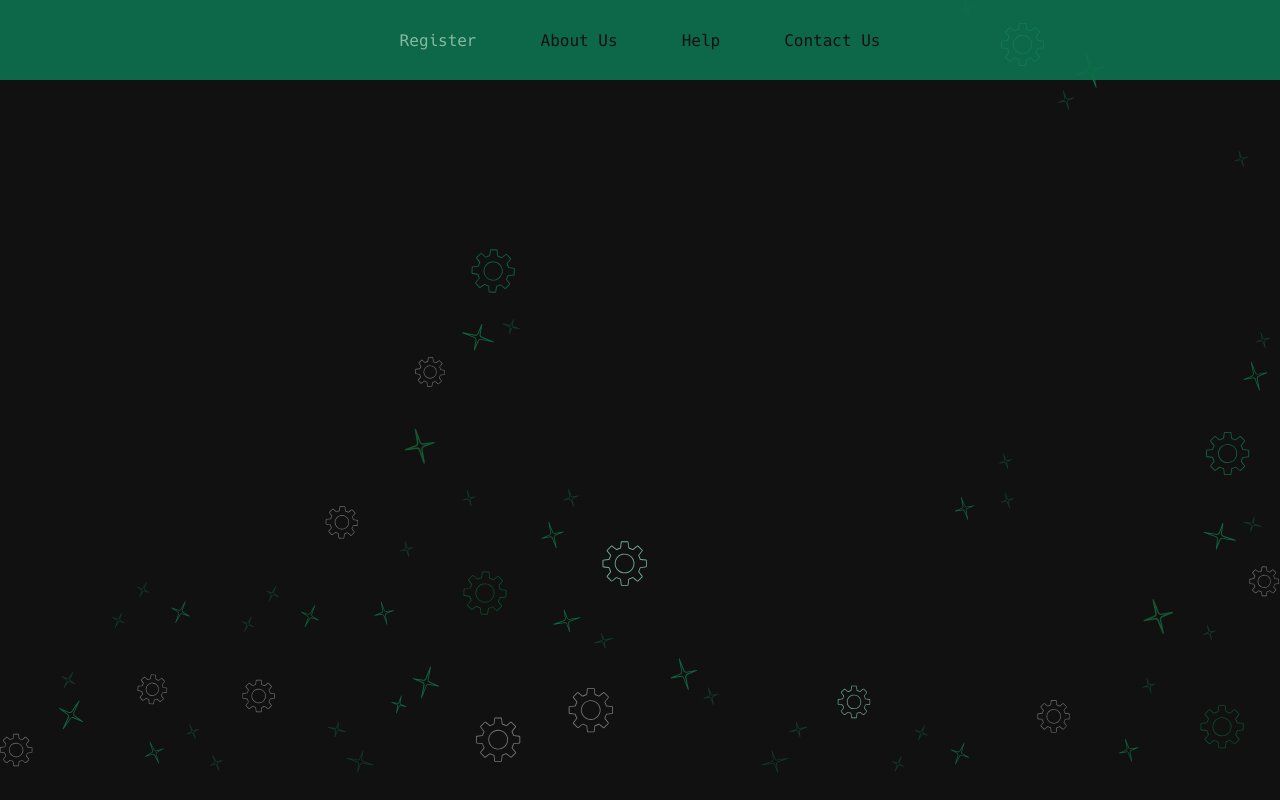
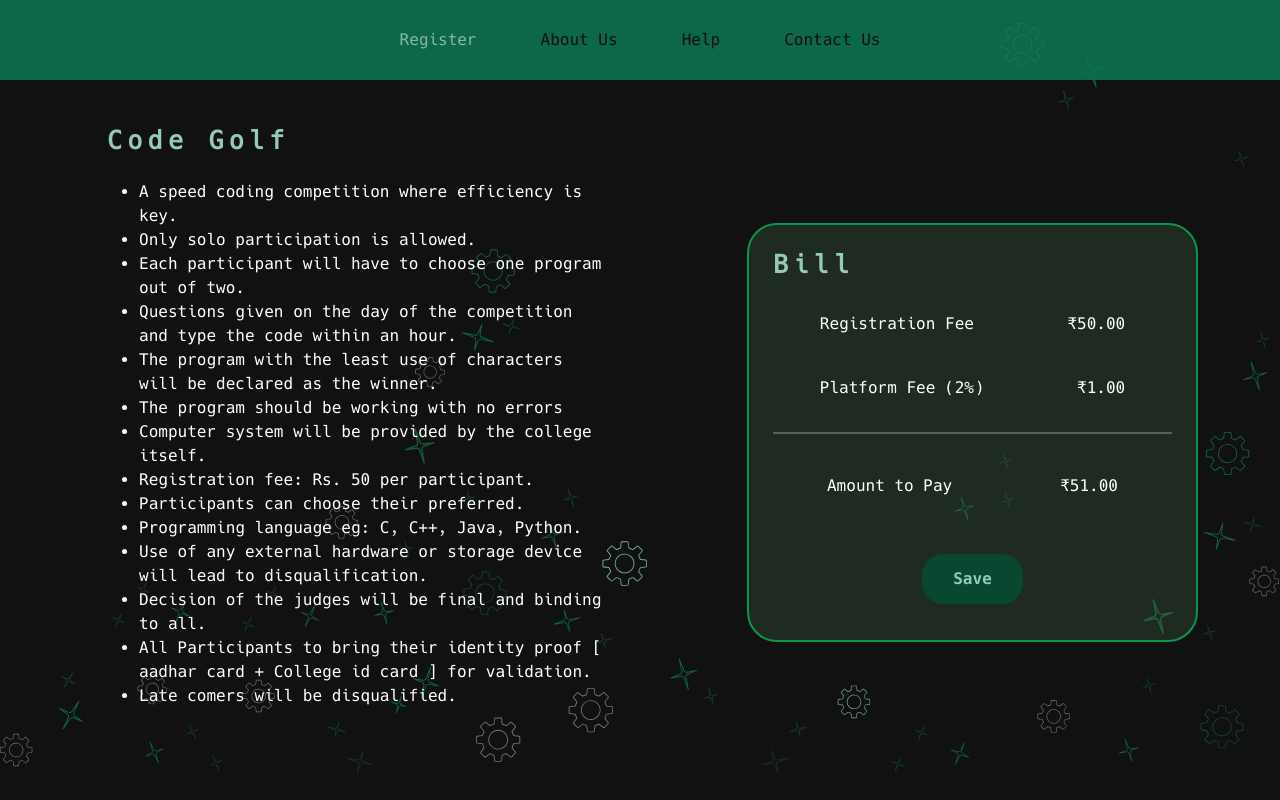
Before and after one commit to pandeynikhilone/TechFest-Event, a plain HTML site: page payment/payment.html in a window 1280 px wide. Drawn offline with nearby package versions, Linux system fonts and the light colour scheme.

Commit message:
added payment page

```diff
--- a/event/events.css
+++ b/event/events.css
@@ -8,7 +8,7 @@
     letter-spacing: 6.45px;
 }
 
-.card {
+.card--updated {
     width: 20rem;
     border-radius: 30px;
     border: 2px solid #0C964D;
--- /dev/null
+++ b/payment/payment.css
@@ -0,0 +1,17 @@
+* {
+    font-family: var(--font-family-R);
+}
+
+.card {
+    width: auto;
+}
+
+.card__background {background-color: transparent;}
+
+.payment--viewPort {
+    margin: 20px 10px 0px 10px;
+}
+
+.thick-hr {
+    height: 3px;
+}
--- a/payment/payment.html
+++ b/payment/payment.html
@@ -3,7 +3,12 @@
 <head>
     <meta charset="UTF-8">
     <meta name="viewport" content="width=device-width, initial-scale=1.0">
+    <link href="https://cdn.jsdelivr.net/npm/bootstrap@5.3.3/dist/css/bootstrap.min.css"
+    rel="stylesheet" integrity="sha384-QWTKZyjpPEjISv5WaRU9OFeRpok6YctnYmDr5pNlyT2bRjXh0JMhjY6hW+ALEwIH"
+    crossorigin="anonymous">
     <link rel="stylesheet" href="../style.css">
+    <link rel="stylesheet" href="../event/events.css">
+    <link rel="stylesheet" href="payment.css">
     <title>Payment</title>
 </head>
 <body>
@@ -14,6 +19,58 @@
             <a href="#" class="navigation--link-4">Help</a>
             <a href="#" class="navigation--link-3">Contact Us</a>
         </div>
+
+        <div class="payment--viewPort">
+            <div class="container">
+            <div class="row d-flex justify-content-between align-items-center">
+                <div class="col-12 col-md-12 col-lg-6">
+                    <div class="card card__background p-4">
+                        <h2 class="event--name">Code Golf</h2>
+                        <p class="card-text">
+                            <ul class="text-white">
+                                <li>A speed coding competition where efficiency is key.</li>
+                                <li>Only solo participation is allowed.</li>
+                                <li>Each participant will have to choose one program out of two.</li>
+                                <li>Questions given on the day of the competition and type the code within an hour.</li>
+                                <li>The program with the least use of characters will be declared as the winner.</li>
+                                <li>The program should be working with no errors</li>
+                                <li>Computer system will be provided by the college itself.</li>
+                                <li>Registration fee: Rs. 50 per participant.</li>
+                                <li>Participants can choose their preferred.</li>
+                                <li>Programming language eg: C, C++, Java, Python.</li>
+                                <li>Use of any external hardware or storage device will lead to disqualification.</li>
+                                <li>Decision of the judges will be final and binding to all.</li>
+                                <li>All Participants to bring their identity proof [ aadhar card + College id card ] for validation.</li>
+                                <li>Late comers will be disqualified.</li>
+                            </ul>
+                        </p>
+                    </div>
+                </div>
+                <div class="col-12 col-md-12 col-lg-5">
+                    <div class="card card--updated p-4">
+                        <h2 class="event--name">Bill</h2>
+                        <div class="d-flex justify-content-around mt-4">
+                            <p class="text-card text-white">Registration Fee</p>
+                            <p class="text-card text-white">₹50.00</p>
+                        </div>
+                        <div class="d-flex justify-content-around mt-4">
+                            <p class="text-card text-white">Platform Fee (2%)</p>
+                            <p class="text-card text-white">₹1.00</p>
+                        </div>
+                        <hr class="text-white border-2">
+                        <div class="d-flex justify-content-around mt-4">
+                            <p class="text-card text-white">Amount to Pay</p>
+                            <p class="text-card text-white">₹51.00</p>
+                        </div>
+                        <div class="d-flex justify-content-center mt-4">
+                            <button class="save-btn"><a href="https://example.com/">Save</a></button>
+                        </div>
+                    </div>
+                </div>
+
+            </div>
+        </div>
+        </div>
     </div>
 
 </body>
```
Also changed, not shown: empty.html (+3 -0 lines), event/events.html (+7 -7 lines), index.html (+1 -1 lines).
